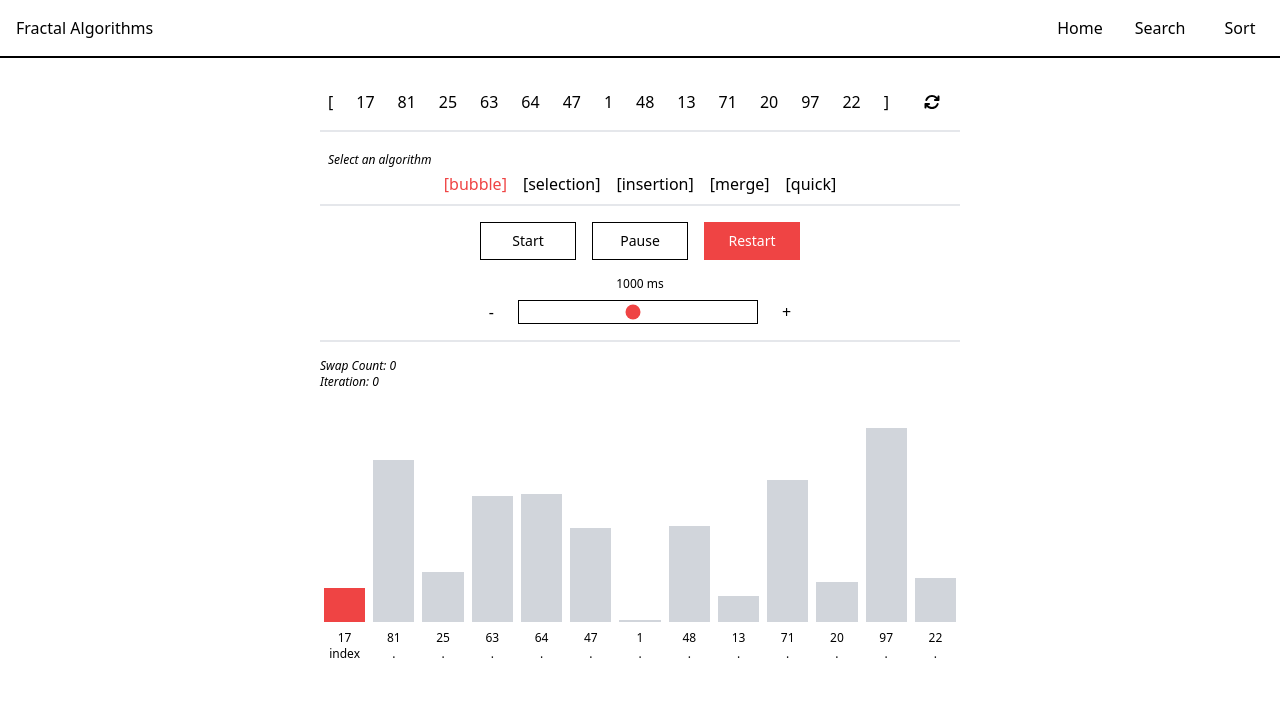
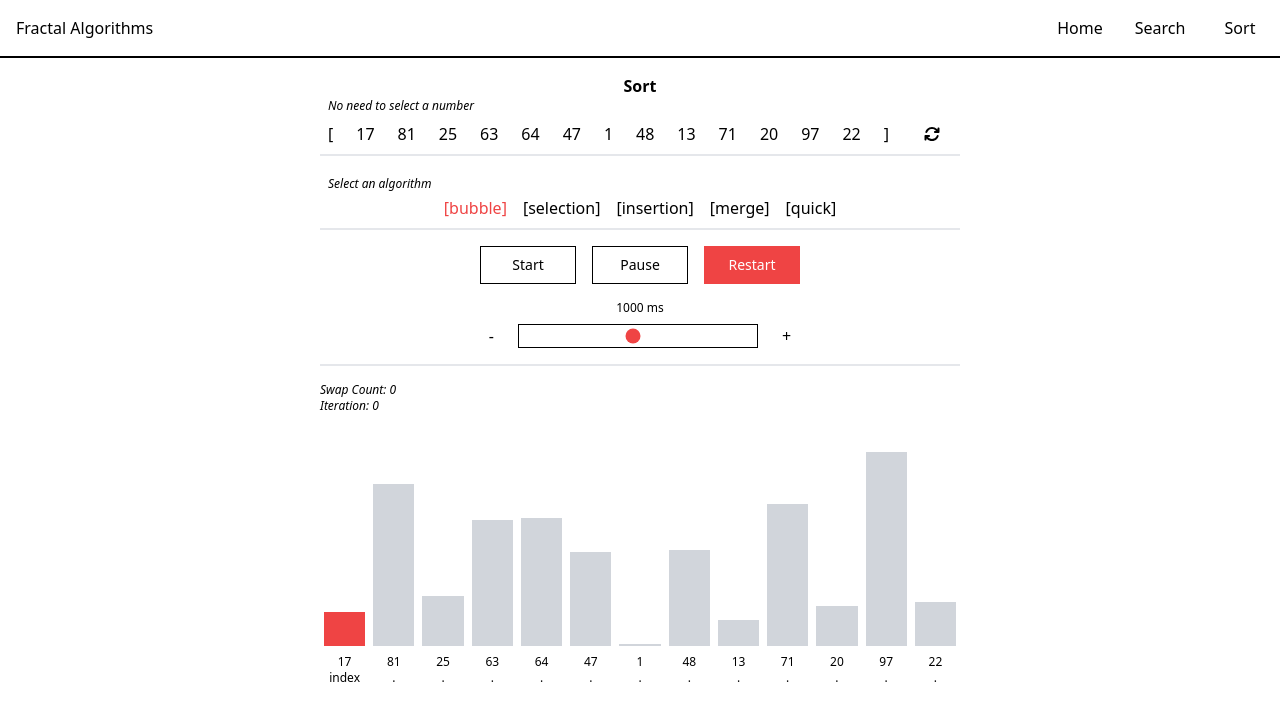
Before and after one commit to danielgavidia/fractal-algorithms, a Next.js app in the folder frontend/: page /sort in a window 1280 px wide. Shown: the top 720 px of the page. Built offline with nearby package versions, Linux system fonts and the light colour scheme.

Commit message:
Added instructions for selection number + final UI fixes

```diff
--- a/frontend/src/app/search/page.tsx
+++ b/frontend/src/app/search/page.tsx
@@ -102,7 +102,9 @@ const Page = () => {
 
 	return (
 		<div className="p-4 w-full max-w-2xl mx-auto">
-			<div className="flex-1 p-2 mb-2 border-b-2 border-gray-200">
+			<p className="w-full text-center text-md font-bold">Search</p>
+			<p className="w-full text-xs px-2 italic">Select a number</p>
+			<div className="flex-1 px-2 mb-2 border-b-2 border-gray-200">
 				<ul className="w-full flex justify-between py-2">
 					{leftBracket}
 					{list.map((item, key) => {
--- a/frontend/src/app/sort/page.tsx
+++ b/frontend/src/app/sort/page.tsx
@@ -149,7 +149,9 @@ const Page = () => {
 
 	return (
 		<div className="p-4 w-full max-w-2xl mx-auto">
-			<div className="flex-1 p-2 mb-2 border-b-2 border-gray-200">
+			<p className="w-full text-center text-md font-bold">Sort</p>
+			<p className="w-full text-xs px-2 italic">No need to select a number</p>
+			<div className="flex-1 px-2 mb-2 border-b-2 border-gray-200">
 				<ul className="w-full flex justify-between py-2">
 					{leftBracket}
 					{list.map((item, key) => {
```
